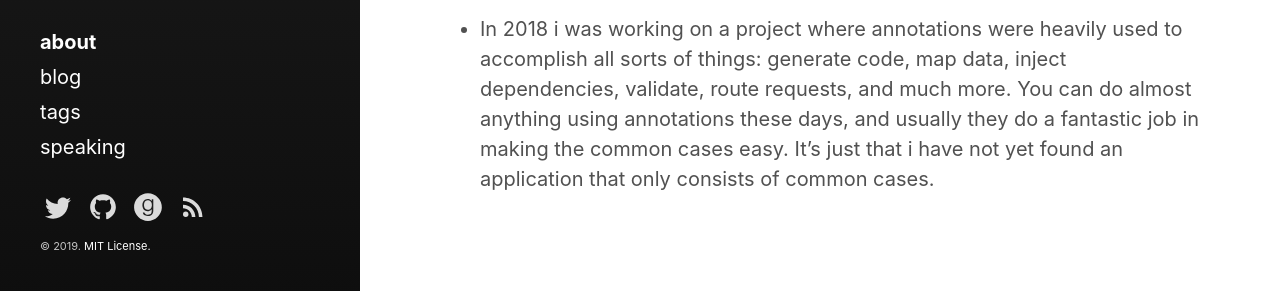
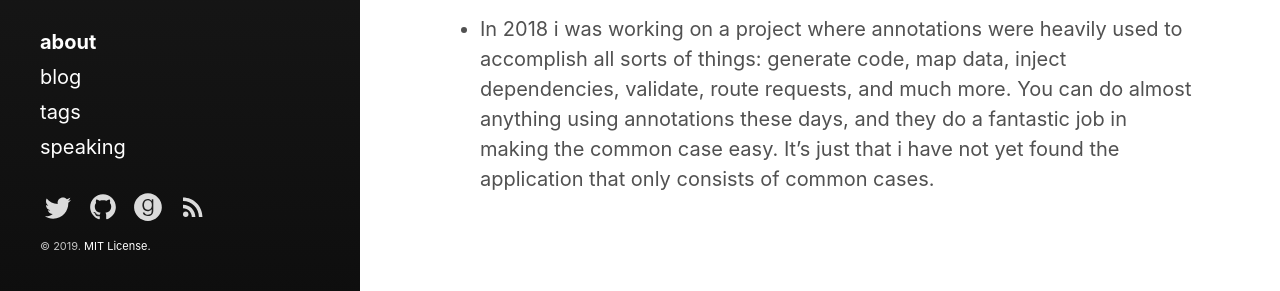
Before and after one commit to gregorriegler/gregorriegler.github.io, a Jekyll site: the page built from about.md, in a window 1280 px wide. Shown: the part 1207-1498 px from the top of the page. Built offline with Jekyll 4.4.1, drawn with Linux system fonts in a browser that asks for light colours.

Commit message:
wording about

```diff
--- a/about.md
+++ b/about.md
@@ -23,4 +23,4 @@ I learned creating good software the hard way.
 
 * In 2014 i developed an enterprise web application in a tdd style using mainly integrated tests that used an embedded database. The tests were nicely decoupled from the structure of the code, but at one point the commit suite took more than 10 minutes to complete. Colleagues started to skip running the tests. It was in this moment i knew i never wanted a commit suite run longer than 1 or 2 minutes, but i prefer seconds.
 
-* In 2018 i was working on a project where annotations were heavily used to accomplish all sorts of things: generate code, map data, inject dependencies, validate, route requests, and much more. You can do almost anything using annotations these days, and usually they do a fantastic job in making the common cases easy. It's just that i have not yet found an application that only consists of common cases.
+* In 2018 i was working on a project where annotations were heavily used to accomplish all sorts of things: generate code, map data, inject dependencies, validate, route requests, and much more. You can do almost anything using annotations these days, and they do a fantastic job in making the common case easy. It's just that i have not yet found the application that only consists of common cases.
```
